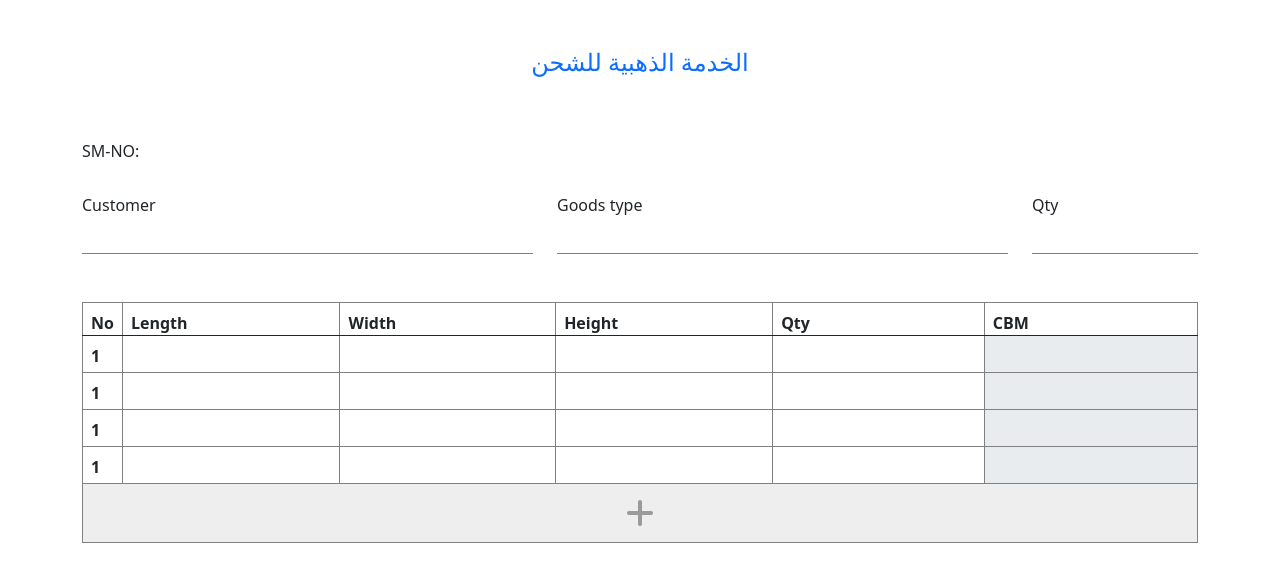
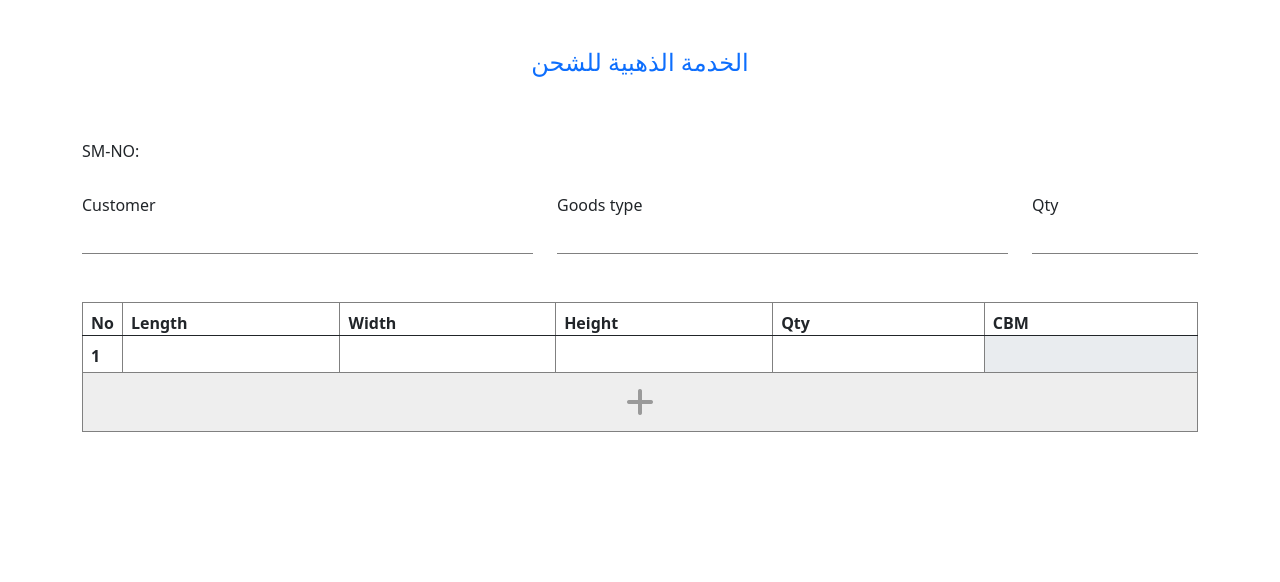
Before and after one commit to abdalghani9/abdalghani9.github.io, a plain HTML site: page index.html in a window 1280 px wide. Drawn offline with nearby package versions, Linux system fonts and the light colour scheme.

Commit message:
remove the rows

```diff
--- a/index.html
+++ b/index.html
@@ -71,36 +71,6 @@
                             <input type="number" class="form-control cbm" readonly tabindex="-1" />
                         </td>
                     </tr>
-                    <tr>
-                        <th>1</th>
-                        <td><input type="number" class="form-control length" /></td>
-                        <td><input type="number" class="form-control width" /></td>
-                        <td><input type="number" class="form-control height" /></td>
-                        <td><input type="number" class="form-control qty" /></td>
-                        <td>
-                            <input type="number" class="form-control cbm" readonly tabindex="-1" />
-                        </td>
-                    </tr>
-                    <tr>
-                        <th>1</th>
-                        <td><input type="number" class="form-control length" /></td>
-                        <td><input type="number" class="form-control width" /></td>
-                        <td><input type="number" class="form-control height" /></td>
-                        <td><input type="number" class="form-control qty" /></td>
-                        <td>
-                            <input type="number" class="form-control cbm" readonly tabindex="-1" />
-                        </td>
-                    </tr>
-                    <tr>
-                        <th>1</th>
-                        <td><input type="number" class="form-control length" /></td>
-                        <td><input type="number" class="form-control width" /></td>
-                        <td><input type="number" class="form-control height" /></td>
-                        <td><input type="number" class="form-control qty" /></td>
-                        <td>
-                            <input type="number" class="form-control cbm" readonly tabindex="-1" />
-                        </td>
-                    </tr>
 
                     <tr id="gen-container">
                         <td colspan="6">
```
Also changed, not shown: js/custom.js (+6 -2 lines).
